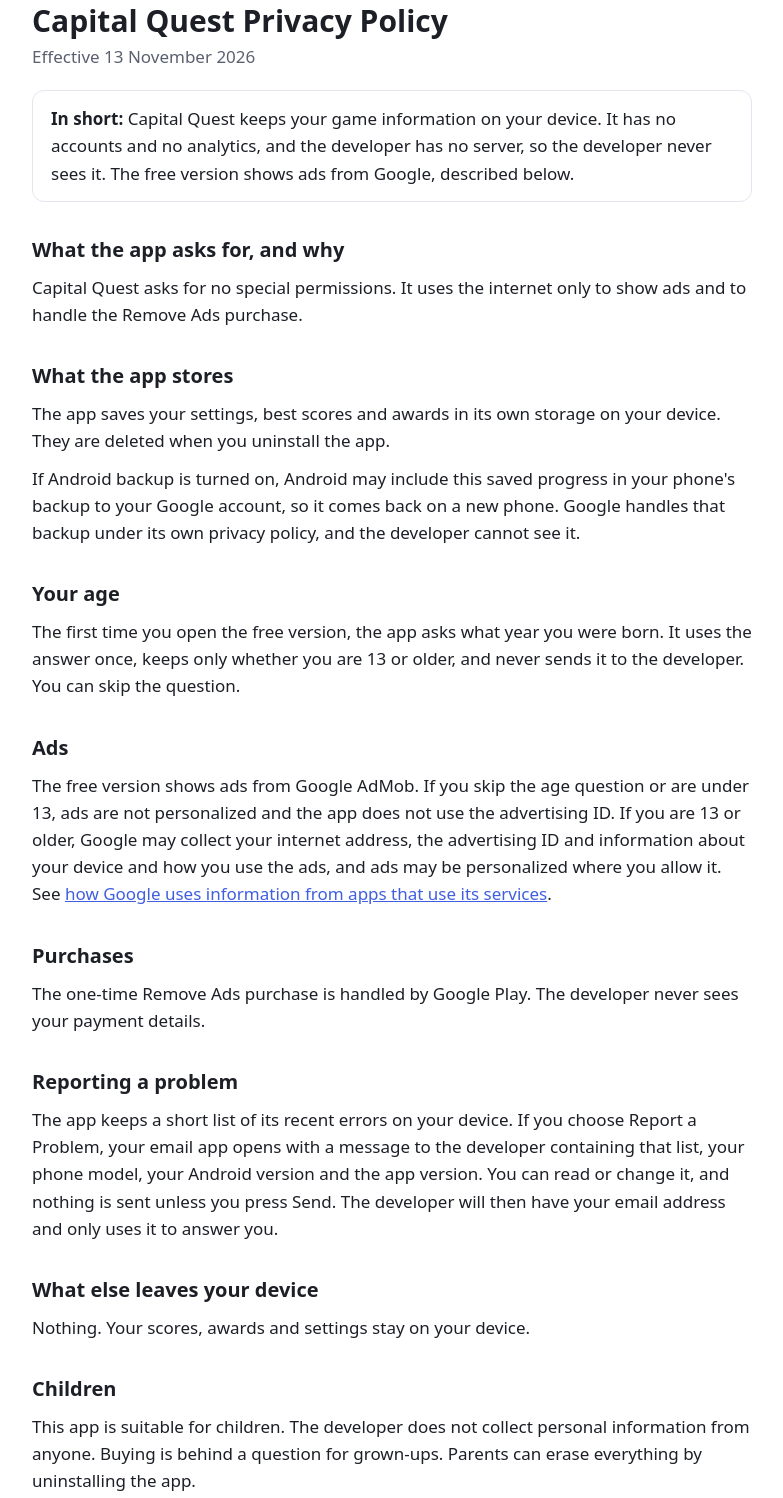
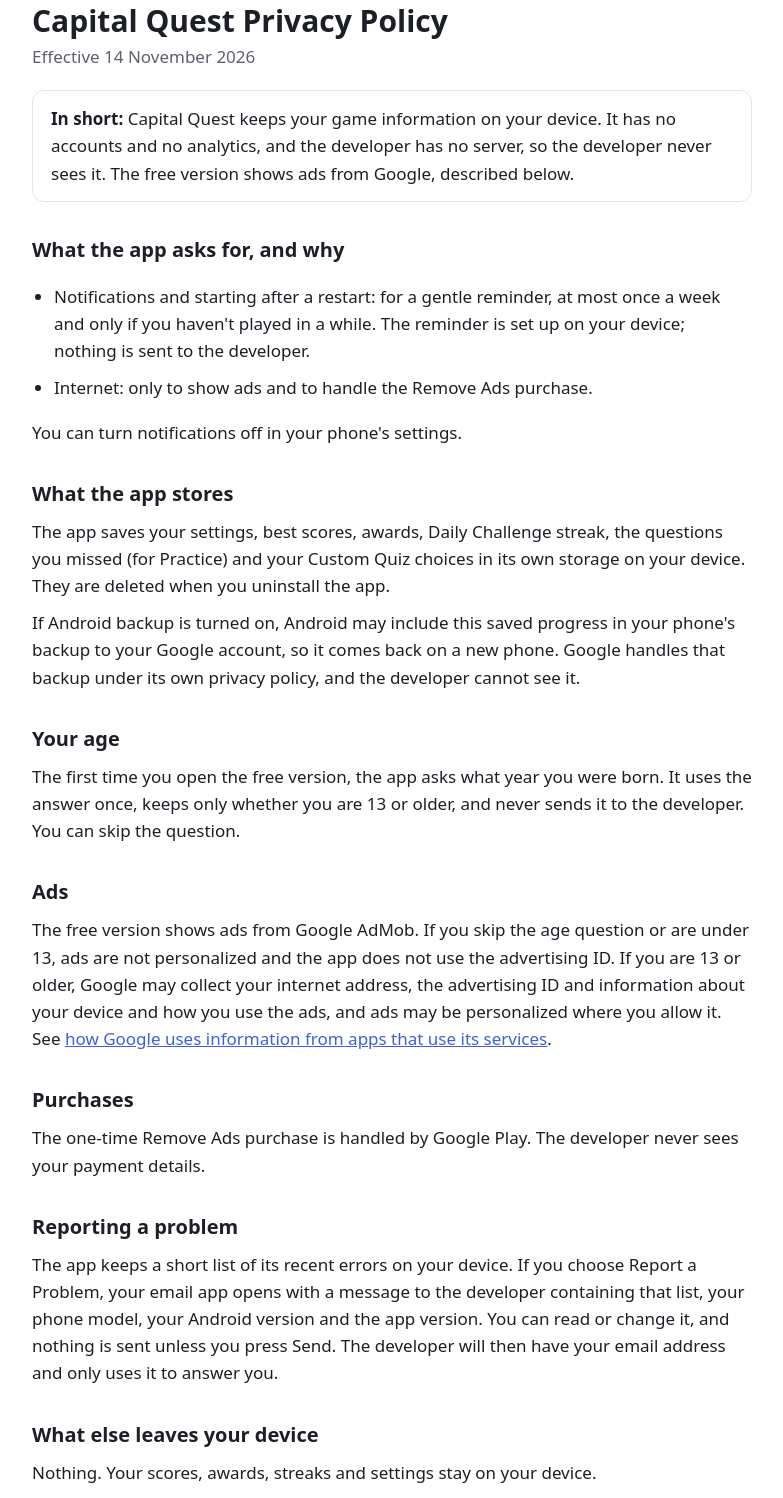
Before and after one commit to spaqigames/spaqigames.github.io, a plain HTML site: page capital-quest/privacy.html in a window 1280 px wide. Shown: the part 37-1535 px from the top of the page, without its empty margins (248-1031 px from the left). Drawn offline with Linux system fonts and the light colour scheme.

Commit message:
Capital Quest 1.1: weekly reminder and new saved progress in the privacy policy
Co-Authored-By: Claude Opus 5.5 <noreply@anthropic.com>

```diff
--- a/capital-quest/privacy.html
+++ b/capital-quest/privacy.html
@@ -1,11 +1,11 @@
 <!doctype html><html lang="en"><head><meta charset="utf-8"><meta name="viewport" content="width=device-width, initial-scale=1"><title>Capital Quest Privacy Policy</title>
 <style>:root{--bg:#fff;--text:#1d1f27;--muted:#5b6070;--accent:#3f5fe0;--rule:#e3e6ef}@media (prefers-color-scheme:dark){:root{--bg:#14161d;--text:#e8eaf2;--muted:#a3a8b8;--accent:#8fa6ff;--rule:#2a2e3a}}
 body{margin:0;background:var(--bg);color:var(--text);font:17px/1.6 system-ui,-apple-system,"Segoe UI",Roboto,sans-serif}main{max-width:720px;margin:0 auto;padding:40px 16px 64px}h1{font-size:30px;line-height:1.2;margin:0 0 4px}h2{font-size:20px;margin:32px 0 8px}p,li{margin:0 0 10px}ul{padding-left:22px}.muted{color:var(--muted)}.box{border:1px solid var(--rule);border-radius:12px;padding:14px 18px;margin:20px 0}a{color:var(--accent)}</style></head>
-<body><main><h1>Capital Quest Privacy Policy</h1><p class="muted">Effective 13 November 2026</p>
+<body><main><h1>Capital Quest Privacy Policy</h1><p class="muted">Effective 14 November 2026</p>
 <div class="box"><strong>In short:</strong> Capital Quest keeps your game information on your device. It has no accounts and no analytics, and the developer has no server, so the developer never sees it. The free version shows ads from Google, described below.</div>
-<h2>What the app asks for, and why</h2><p>Capital Quest asks for no special permissions. It uses the internet only to show ads and to handle the Remove Ads purchase.</p>
-<h2>What the app stores</h2><p>The app saves your settings, best scores and awards in its own storage on your device. They are deleted when you uninstall the app.</p><p>If Android backup is turned on, Android may include this saved progress in your phone&#x27;s backup to your Google account, so it comes back on a new phone. Google handles that backup under its own privacy policy, and the developer cannot see it.</p>
-<h2>Your age</h2><p>The first time you open the free version, the app asks what year you were born. It uses the answer once, keeps only whether you are 13 or older, and never sends it to the developer. You can skip the question.</p><h2>Ads</h2><p>The free version shows ads from Google AdMob. If you skip the age question or are under 13, ads are not personalized and the app does not use the advertising ID. If you are 13 or older, Google may collect your internet address, the advertising ID and information about your device and how you use the ads, and ads may be personalized where you allow it. See <a href="https://policies.google.com/technologies/partner-sites">how Google uses information from apps that use its services</a>.</p><h2>Purchases</h2><p>The one-time Remove Ads purchase is handled by Google Play. The developer never sees your payment details.</p><h2>Reporting a problem</h2><p>The app keeps a short list of its recent errors on your device. If you choose Report a Problem, your email app opens with a message to the developer containing that list, your phone model, your Android version and the app version. You can read or change it, and nothing is sent unless you press Send. The developer will then have your email address and only uses it to answer you.</p><h2>What else leaves your device</h2><p>Nothing. Your scores, awards and settings stay on your device.</p>
+<h2>What the app asks for, and why</h2><ul><li>Notifications and starting after a restart: for a gentle reminder, at most once a week and only if you haven&#x27;t played in a while. The reminder is set up on your device; nothing is sent to the developer.</li><li>Internet: only to show ads and to handle the Remove Ads purchase.</li></ul><p>You can turn notifications off in your phone&#x27;s settings.</p>
+<h2>What the app stores</h2><p>The app saves your settings, best scores, awards, Daily Challenge streak, the questions you missed (for Practice) and your Custom Quiz choices in its own storage on your device. They are deleted when you uninstall the app.</p><p>If Android backup is turned on, Android may include this saved progress in your phone&#x27;s backup to your Google account, so it comes back on a new phone. Google handles that backup under its own privacy policy, and the developer cannot see it.</p>
+<h2>Your age</h2><p>The first time you open the free version, the app asks what year you were born. It uses the answer once, keeps only whether you are 13 or older, and never sends it to the developer. You can skip the question.</p><h2>Ads</h2><p>The free version shows ads from Google AdMob. If you skip the age question or are under 13, ads are not personalized and the app does not use the advertising ID. If you are 13 or older, Google may collect your internet address, the advertising ID and information about your device and how you use the ads, and ads may be personalized where you allow it. See <a href="https://policies.google.com/technologies/partner-sites">how Google uses information from apps that use its services</a>.</p><h2>Purchases</h2><p>The one-time Remove Ads purchase is handled by Google Play. The developer never sees your payment details.</p><h2>Reporting a problem</h2><p>The app keeps a short list of its recent errors on your device. If you choose Report a Problem, your email app opens with a message to the developer containing that list, your phone model, your Android version and the app version. You can read or change it, and nothing is sent unless you press Send. The developer will then have your email address and only uses it to answer you.</p><h2>What else leaves your device</h2><p>Nothing. Your scores, awards, streaks and settings stay on your device.</p>
 <h2>Children</h2><p>This app is suitable for children. The developer does not collect personal information from anyone. Buying is behind a question for grown-ups. Parents can erase everything by uninstalling the app.</p>
 <h2>Changes</h2><p>If this policy changes, for example if a later version collects something new, the new version will be posted at this address before that version is released.</p>
 <h2>Contact</h2><p>Questions? Email <a href="mailto:SpaqiGames@gmail.com">SpaqiGames@gmail.com</a>.</p></main></body></html>
```
